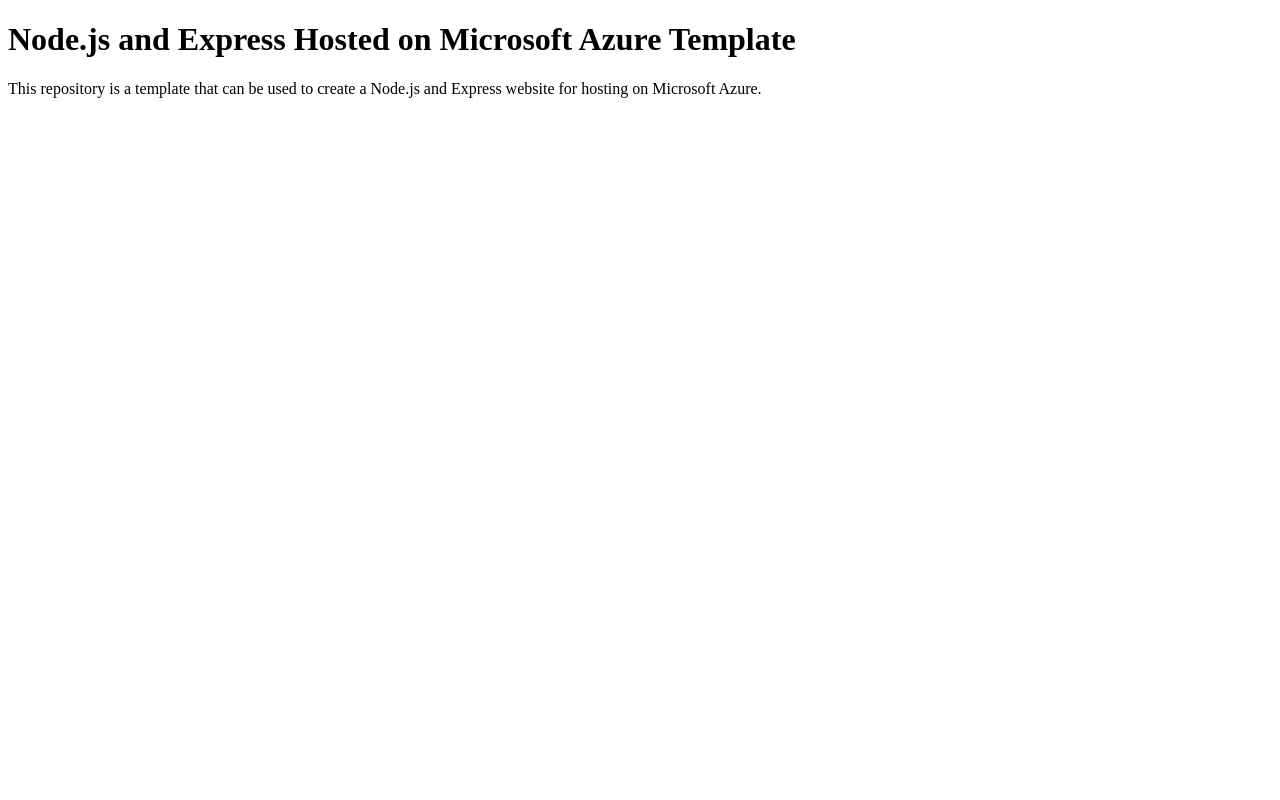
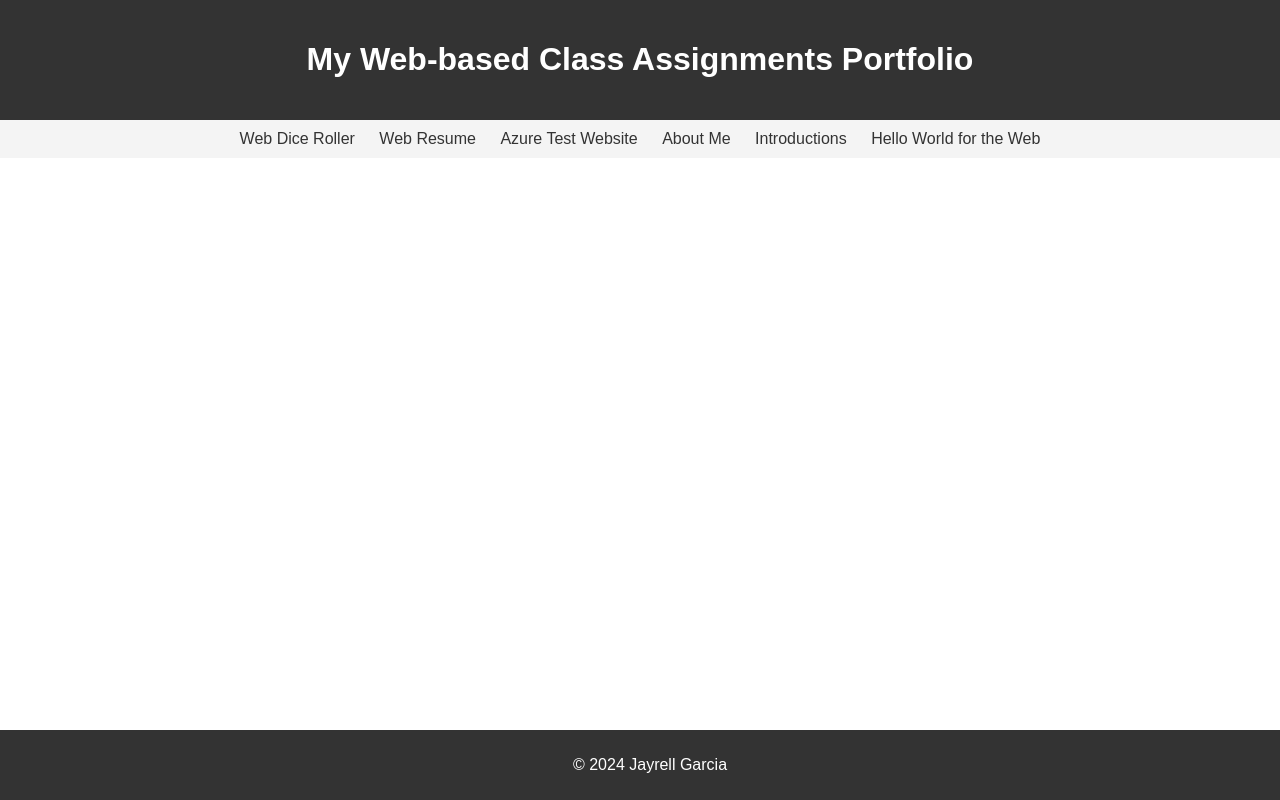
Before and after one commit to jayrellg/Web-Assignment-Portfolio, a website: page client/index.html in a window 1280 px wide. Drawn offline with Linux system fonts and the light colour scheme.

Commit message:
Update.html.

```diff
--- /dev/null
+++ b/client/index.css
@@ -0,0 +1,53 @@
+body {
+    font-family: Arial, sans-serif;
+    margin: 0;
+    padding: 0;
+}
+
+header {
+    background-color: #333;
+    color: #fff;
+    text-align: center;
+    padding: 20px;
+}
+
+nav {
+    background-color: #f4f4f4;
+    padding: 10px;
+}
+
+nav ul {
+    list-style-type: none;
+    margin: 0;
+    padding: 0;
+    text-align: center;
+}
+
+nav ul li {
+    display: inline;
+    margin-right: 20px;
+}
+
+nav ul li:last-child {
+    margin-right: 0;
+}
+
+nav ul li a {
+    text-decoration: none;
+    color: #333;
+    transition: color 0.3s ease;
+}
+
+nav ul li a:hover {
+    color: #555;
+}
+
+footer {
+    background-color: #333;
+    color: #fff;
+    text-align: center;
+    padding: 10px;
+    position: fixed;
+    width: 100%;
+    bottom: 0;
+}
--- a/client/index.html
+++ b/client/index.html
@@ -1,11 +1,29 @@
 <!DOCTYPE html>
-<html>
+<html lang="en">
 <head>
-	<title>Node.js on Azure Template</title>
+    <meta charset="UTF-8">
+    <meta name="viewport" content="width=device-width, initial-scale=1.0">
+    <title>Assignment Portfolio</title>
+    <link rel="stylesheet" href="index.css">
 </head>
 <body>
-	<h1>Node.js and Express Hosted on Microsoft Azure Template</h1>
-	<p>This repository is a template that can be used to create a Node.js and Express website for hosting on Microsoft
-	Azure.</p>
+    <header>
+        <h1>My Web-based Class Assignments Portfolio</h1>
+    </header>
+
+    <nav>
+        <ul>
+            <li><a href="https://web-dice-roller.azurewebsites.net/">Web Dice Roller</a></li>
+            <li><a href="https://my-web-resume.azurewebsites.net/">Web Resume</a></li>
+            <li><a href="https://node-js-on-azure-test1.azurewebsites.net/">Azure Test Website</a></li>
+            <li><a href="https://jayrellg.github.io/me/">About Me</a></li>
+            <li><a href="https://jayrellg.github.io/introductions/">Introductions</a></li>
+            <li><a href="https://jayrellg.github.io/Hello-World-for-the-Web/">Hello World for the Web</a></li>
+        </ul>
+    </nav>
+
+    <footer>
+        <p>&copy; 2024 Jayrell Garcia</p>
+    </footer>
 </body>
 </html>
--- a/package.json
+++ b/package.json
@@ -9,6 +9,6 @@
         "start": "node index.js"
     },
     "dependencies": {
-        "express": "^4.18.1"
+        "express": "^4.18.2"
     }
 }
```
Also changed, not shown: 1 other file.
